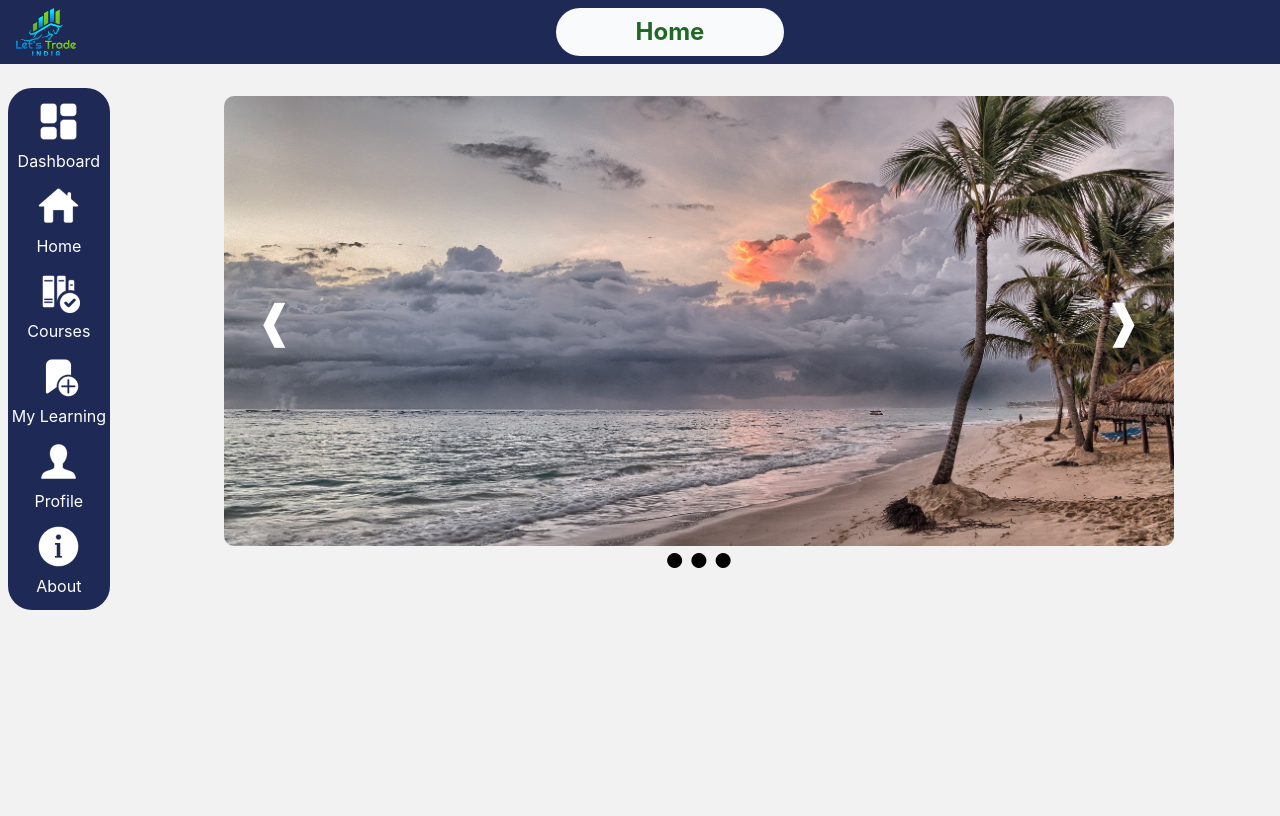
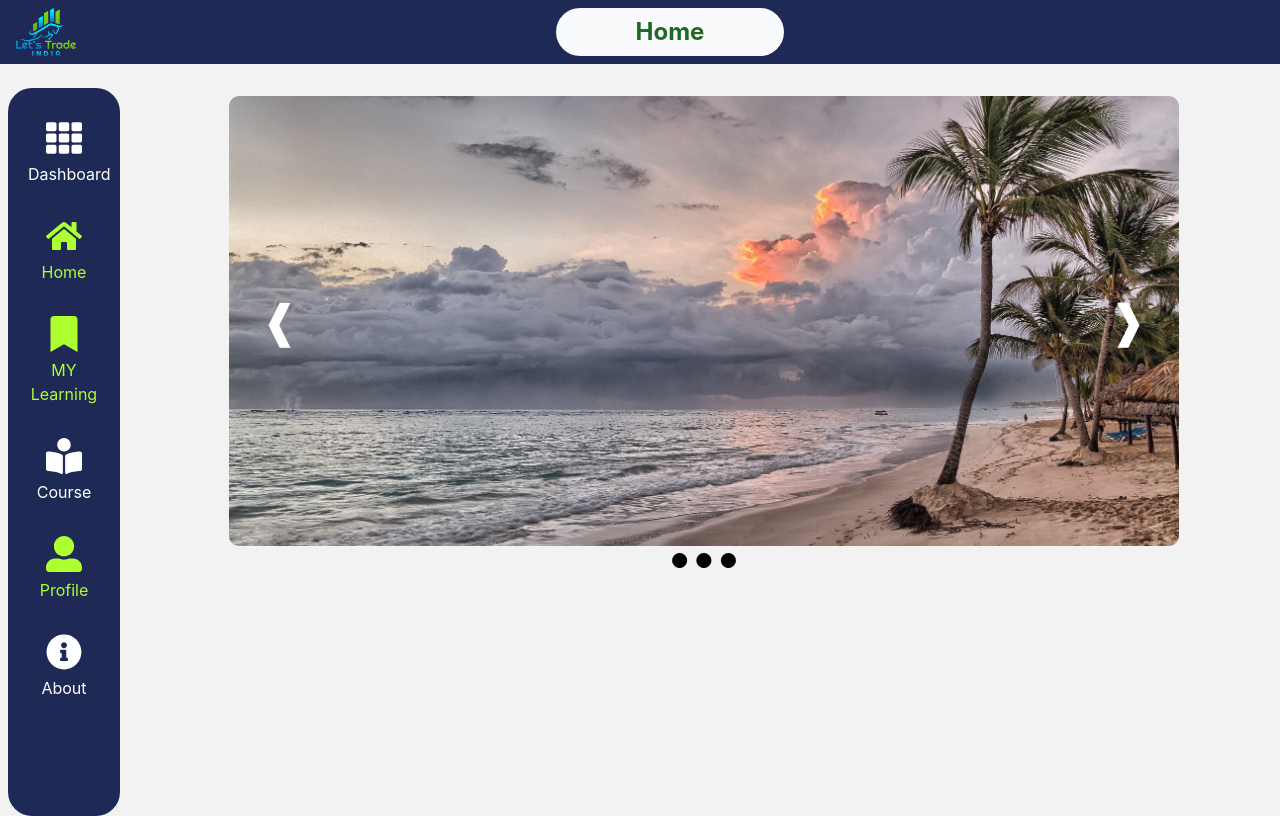
Before and after one commit to pranavhole/LetsTread, a React (Create React App) app: page / in a window 1280 px wide. Built offline with nearby package versions, Linux system fonts and the light colour scheme.

Commit message:
31/03/2023

```diff
--- a/src/App.css
+++ b/src/App.css
@@ -88,3 +88,9 @@ body {
   background-color: #1E2A55;
   box-shadow: 0 12px 16px 0 rgba(0,0,0,0.24), 0 17px 50px 0 rgba(0,0,0,0.19);
 }
+.link{
+  color: white;
+}
+.active{
+  color: greenyellow;
+}
--- a/src/components/navbar.js
+++ b/src/components/navbar.js
@@ -1,37 +1,64 @@
 import React from 'react'
-import home from '../images/HomePage.png'
-import Dash from '../images/Dashboard.png'
-import Info from '../images/Info.png'
-import Course from '../images/Course.png'
-import Current from '../images/Current.png'
-import Profile from '../images/Profile.png'
-import { Link } from 'react-router-dom'
-const navbar = () => {
+import { NavLink } from 'react-router-dom'
+import {
+  FaTh,
+  FaHome,
+  // FaBars,
+  FaUserAlt,
+  FaBookmark,
+  FaBookReader,
+  FaInfoCircle
+} from "react-icons/fa"
+const Navbar = () => {
+  const manuItem = [
+    {
+      path: '/dashboard',
+      name: "Dashboard",
+      icon: <FaTh />,
+    },
+    {
+      path: '/',
+      name: "Home",
+      icon: <FaHome />,
+    },
+    {
+      path: '/',
+      name: "MY Learning",
+      icon: <FaBookmark />,
+    },
+    {
+      path: '/courses',
+      name: "Course",
+      icon: <FaBookReader />,
+    },
+    {
+      path: '/',
+      name: "Profile",
+      icon: <FaUserAlt />,
+    },
+    {
+      path: '/about',
+      name: "About",
+      icon: <FaInfoCircle />,
+    },
+  ]
   return (
+    <nav>
     <div className='my-6 mx-2 bg-[#1E2A55] w-28 h-full text-center rounded-3xl'>
-    <ul className=' justify-between inline-block'>
-      <Link to="./dashboard"><li className=' items-center my-3 '>
-        <div className='inline-block'><img src={Dash} alt='Home' /></div>
-        <div className='text-white'>Dashboard</div></li></Link>
-        <Link to="./"><li className='items-center my-3 '>
-        <div className='inline-block'><img src={home} alt='Home' /></div>
-        <div className='text-white'>Home</div></li></Link>
-        <Link to="./courses"><li className='items-center my-3 '>
-        <div className='inline-block'><img src={Course} alt='Home' /></div>
-        <div className='text-white'>Courses</div></li></Link>
-        <Link to="./"><li className='items-center my-3 '>
-        <div className='inline-block'><img src={Current} alt='Home' /></div>
-        <div className='text-white'>My Learning</div></li></Link>
-        <Link to="./"><li className='items-center my-3 '>
-        <div className='inline-block'><img src={Profile} alt='Home' /></div>
-        <div className='text-white'>Profile</div></li></Link>
-        <Link to="./about"><li className='items-center my-3 '>
-        <div className='inline-block'><img src={Info} alt='Home' /></div>
-        <div className='text-white'>About</div></li></Link>
-    </ul>
-  </div>
+      <div className='p-5'>
+        {
+          manuItem.map((item, index) => (
+            <NavLink to={item.path} key={index} className="link" activeClassName="active" >
+              <div className='inline-block  text-4xl pt-3' >{item.icon}</div>
+              <div className=' pb-5'>{item.name}</div>
+            </NavLink>
+          ))
+        }
+      </div>
+    </div>
+    </nav>
 
   )
 }
 
-export default navbar
+export default Navbar
```
